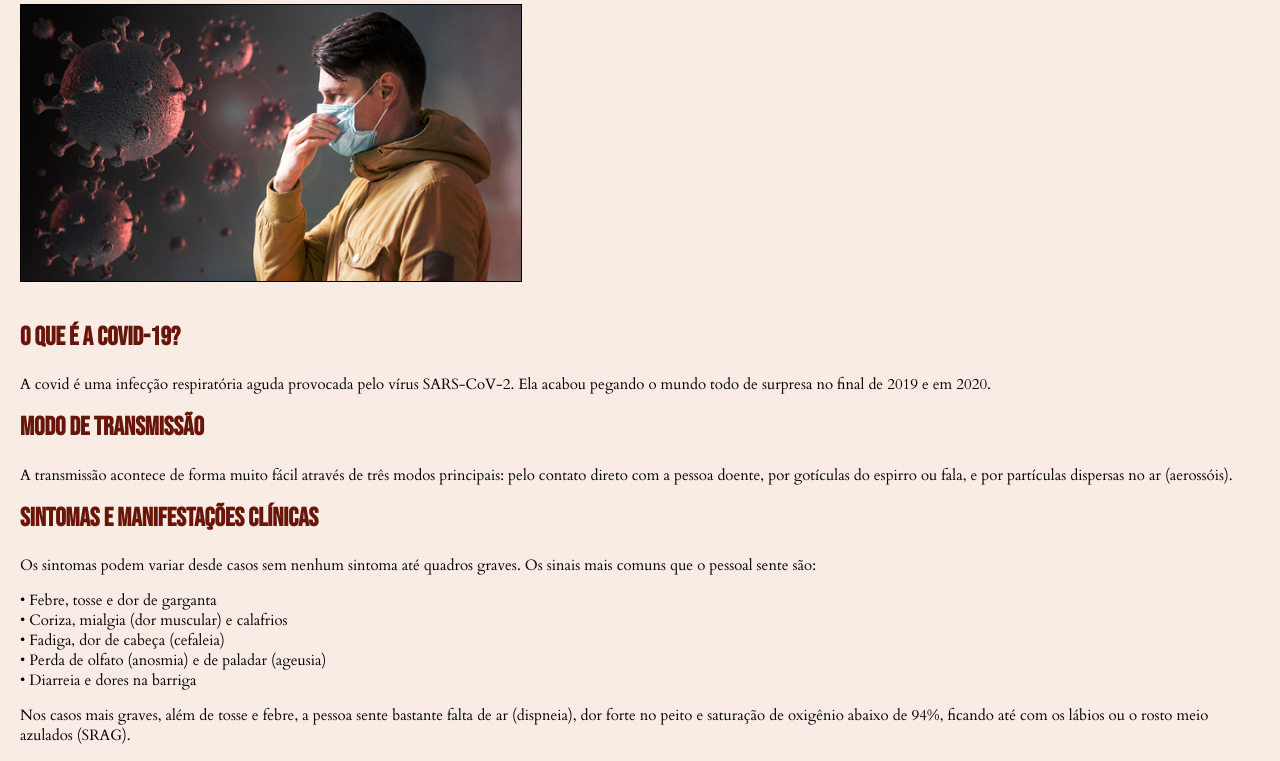
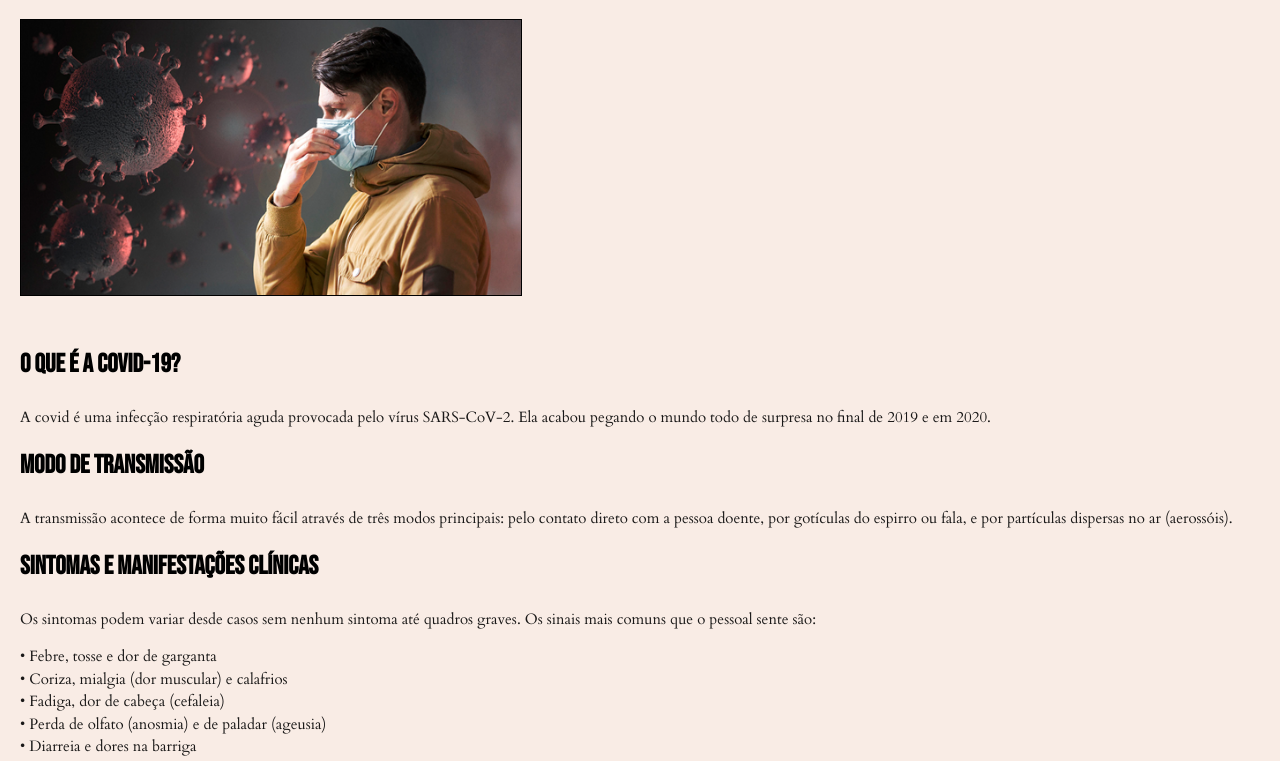
Before and after one commit to agnesnascimento-maker/virus12345678, a plain HTML site: page index.html in a window 1280 px wide. Shown: the part 106-867 px from the top of the page. Drawn offline with Linux system fonts and the light colour scheme.

Commit message:
atualizando css com os requisitos do professor

```diff
--- a/style.css
+++ b/style.css
@@ -1,18 +1,24 @@
 /* trabalho de biologia - css */
 
+/* seletor universal */
+* {
+    line-height: 1.5; /* line-height adicionado */
+}
+
 body {
-    background-color: #F9ECE5;
+    background-color: #F9ECE5; /* cor por HEX */
     margin: 20px;
 }
 
 /* titulos em bebas neue e cor vinho */
 h1, h2, h3, legend {
-    font-family: 'Bebas Neue', sans-serif;
-    color: #68150A;
+    font-family: 'Bebas Neue', sans-serif; /* font-family */
+    color: marooon; /* cor por NOME */
+    font-weight: 700; /* font-weight adicionado */
 }
 
 h1 {
-    font-size: 38px;
+    font-size: 38px; /* font-size */
     margin-bottom: 0;
 }
 
@@ -28,13 +34,14 @@ h3 {
 /* frases e textos na fonte cardo */
 p, label, input, select, textarea, button, summary, details, mark, option {
     font-family: 'Cardo', serif;
-    color: black;
+    color: rgba(0, 0, 0, 0.9); /* cor por RGBA */
     font-size: 15px;
+    font-weight: 400; /* font-weight */
 }
 
 .subtitulo {
     font-style: italic;
-    color: #68150A;
+    color: rgb(104, 21, 10); /* cor por RGB */
     margin-top: 5px;
     margin-bottom: 15px;
 }
@@ -55,7 +62,7 @@ fieldset {
 }
 
 mark {
-    background-color: yellow;
+    background-color: yellow; /* cor por NOME */
     color: black;
 }
 
@@ -63,4 +70,3 @@ button {
     padding: 5px 10px;
     cursor: pointer;
 }
-}
```
